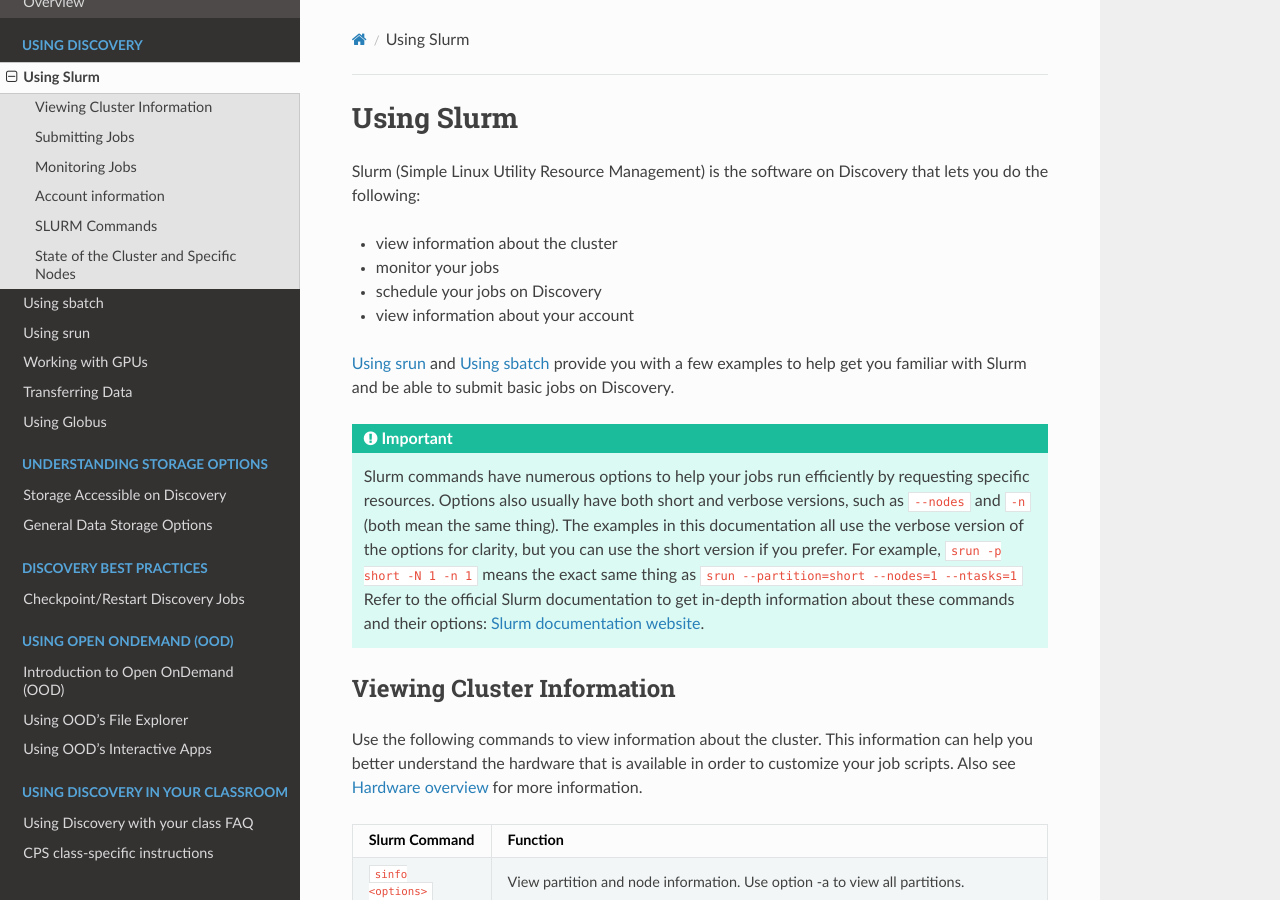
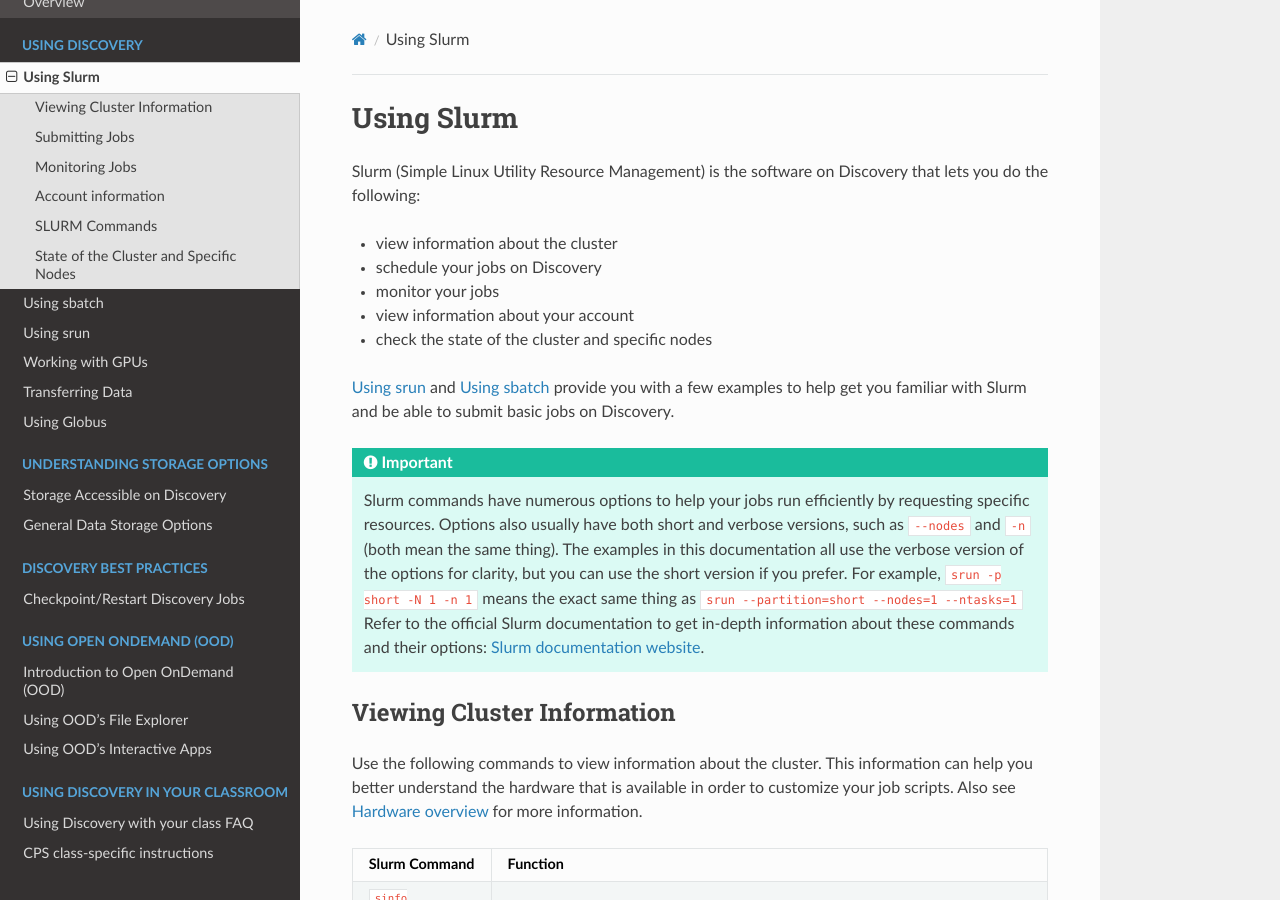
Before and after one commit to northeastern-rc/rc-public-documentation, a Sphinx documentation site: the page built from docs/source/using-discovery/usingslurm.rst, in a window 1280 px wide and 900 px high. Built offline with Sphinx 7.4.7 and the Read the Docs theme 2.0.0, drawn with Linux system fonts in a browser that asks for light colours.

Commit message:
Change list order to match the section order

```diff
--- a/docs/source/using-discovery/usingslurm.rst
+++ b/docs/source/using-discovery/usingslurm.rst
@@ -4,13 +4,13 @@
 Using Slurm
 ***********
 
-Slurm (Simple Linux Utility Resource Management) is the software on Discovery
-that lets you do the following:
+Slurm (Simple Linux Utility Resource Management) is the software on Discovery that lets you do the following:
 
 * view information about the cluster
+* schedule your jobs on Discovery
 * monitor your jobs
-* schedule your jobs on Discovery
 * view information about your account
+* check the state of the cluster and specific nodes
 
 :ref:`using_srun` and :ref:`using_sbatch` provide you with a few examples to help get you familiar with Slurm and be able to submit basic jobs on Discovery.
 
```
